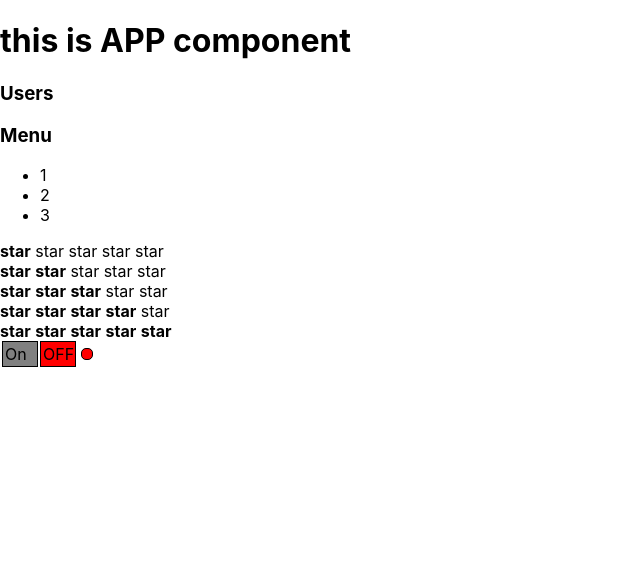
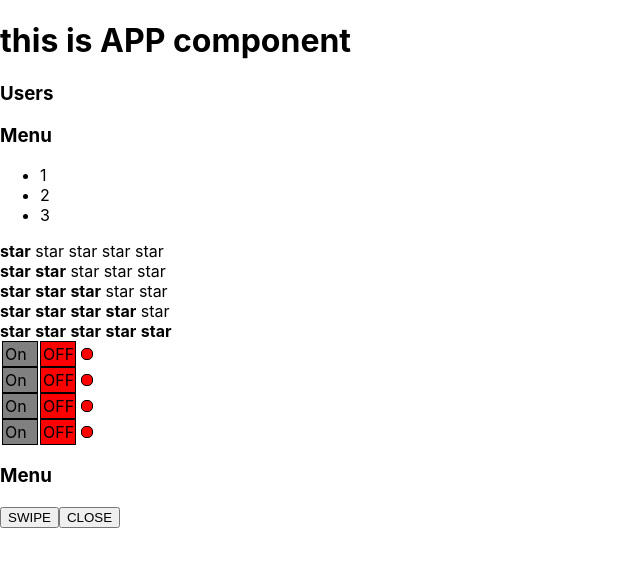
Before and after one commit to exleonardo/Examples, a React (Create React App) app: page / in a window 1280 px wide. Shown: the top 566 px of the page, without its empty margins (0-640 px from the left). Built offline with nearby package versions, Linux system fonts and the light colour scheme.

Commit message:
add event

```diff
--- a/src/App.tsx
+++ b/src/App.tsx
@@ -3,6 +3,7 @@ import "./App.css";
 import Accordion from "./components/Accordion/Accordion";
 import {Rating} from "./components/Rating/Rating";
 import OnOf from "./components/OnOf/OnOf";
+import UnControlledAccordion from "./components/UnControlledAccordion/UnControlledAccordion";
 
 const App = () => {
 
@@ -16,8 +17,11 @@ const App = () => {
       <Rating value={3}/>
       <Rating value={4}/>
       <Rating value={5}/>
-      <OnOf on={false}/>
-
+      <OnOf/>
+      <OnOf/>
+      <OnOf/>
+      <OnOf/>
+      <UnControlledAccordion title={"Menu"}/>
     </div>
   )
 };
--- a/src/components/OnOf/OnOf.tsx
+++ b/src/components/OnOf/OnOf.tsx
@@ -1,8 +1,6 @@
 import {useState} from "react";
 
-export type OnOfType = {
-  on: boolean
-}
+export type OnOfType = {}
 
 
 const OnOf = (props: OnOfType) => {
--- /dev/null
+++ b/src/components/UnControlledAccordion/UnControlledAccordion.tsx
@@ -0,0 +1,43 @@
+import React, {useState} from "react";
+
+
+type AccordionPropsType = {
+  title: string,
+  // collapsedMenu: boolean
+}
+const UnControlledAccordion = (props: AccordionPropsType) => {
+  let [collapsedMenu, setcollapsedMenu] = useState(true)
+
+  return (<>
+      <AccordionTitle title={props.title}/>
+      <button onClick={() => setcollapsedMenu(false)}>SWIPE</button>
+      <button onClick={() => setcollapsedMenu(true)}>CLOSE</button>
+      {!collapsedMenu && <AccordionBody/>}
+    </>
+
+  )
+}
+
+type AccordionTitlePropsType = {
+  title: string
+}
+const AccordionTitle = (props: AccordionTitlePropsType) => {
+  console.log(`Rendering AccordionTitle`)
+  return (
+    <>
+      <h3>{props.title}</h3>
+    </>
+  )
+}
+
+const AccordionBody = () => {
+  console.log(`Rendering AccordionBody`)
+  return (<>
+    <ul>
+      <li>1</li>
+      <li>2</li>
+      <li>3</li>
+    </ul>
+  </>)
+}
+export default UnControlledAccordion
```
